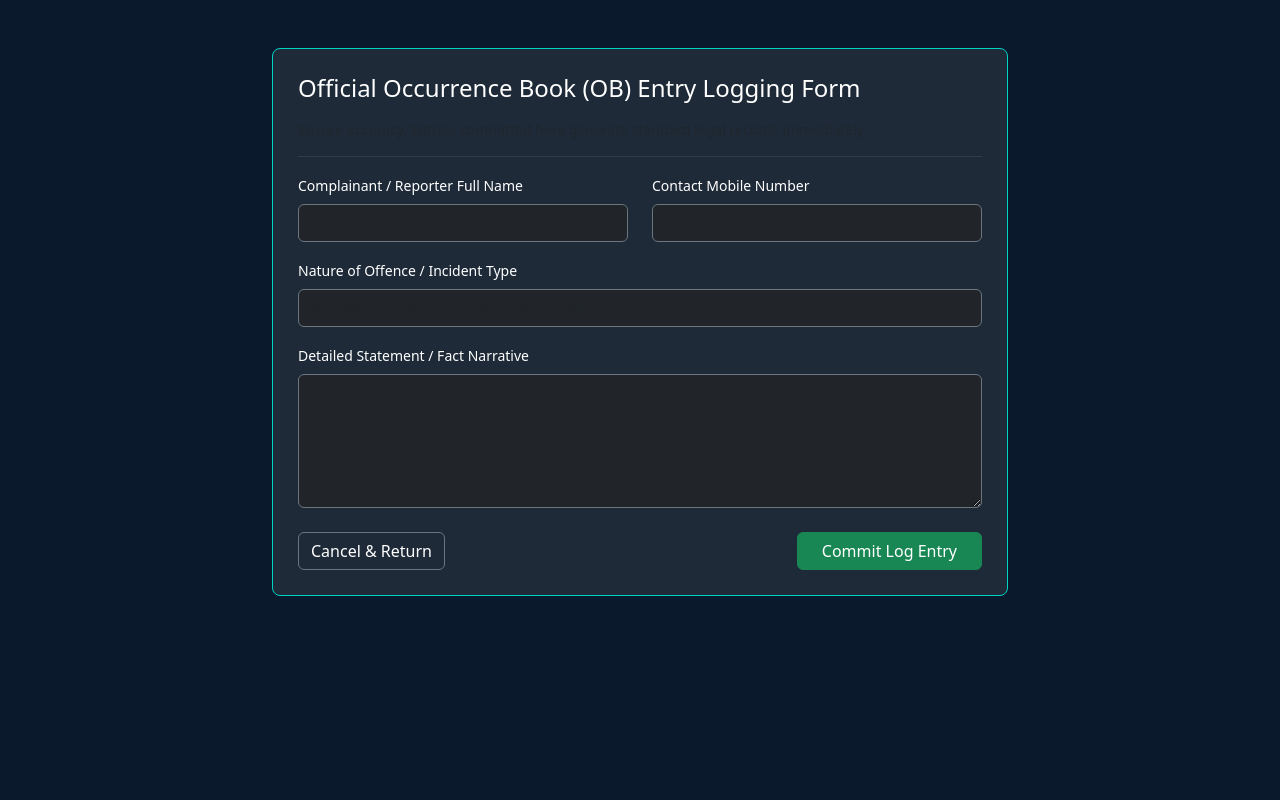
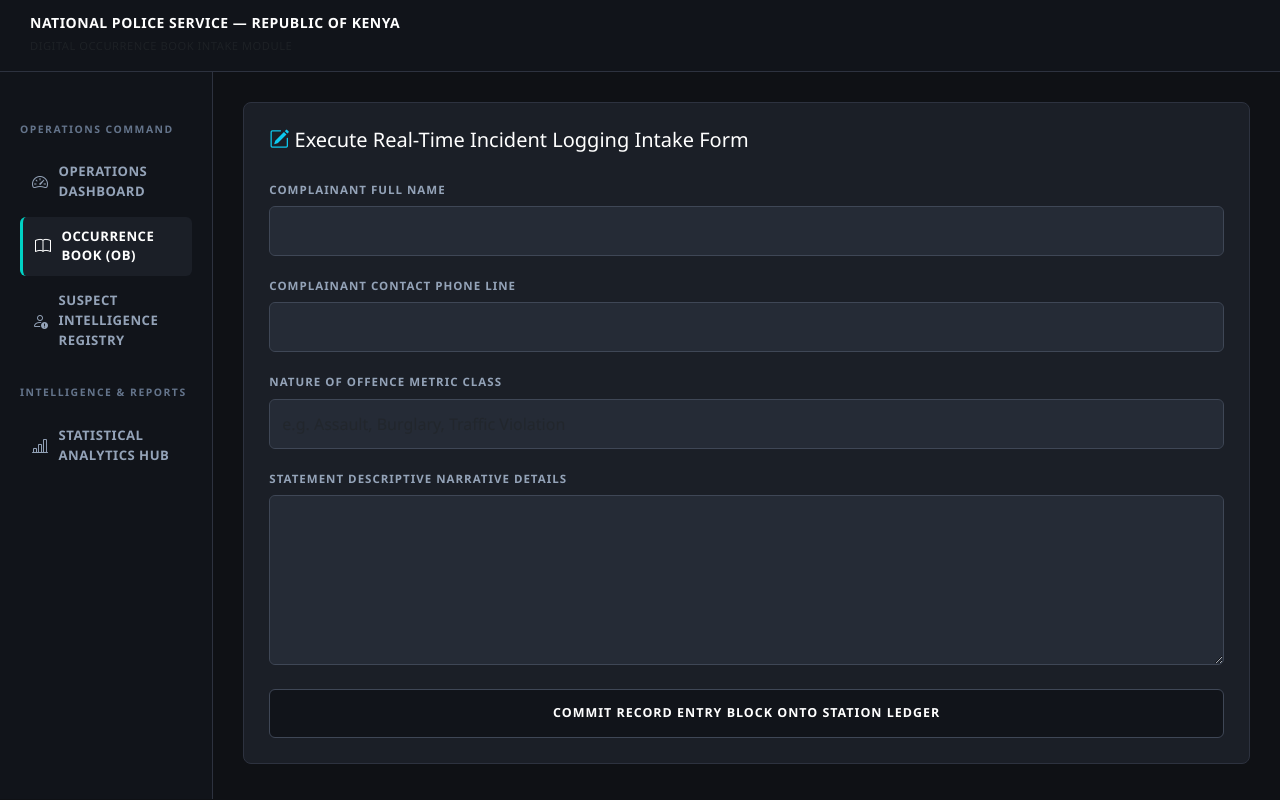
Before and after one commit to gitungoharrison-cmd/Harrison-s-project, a Flask app: page /ob/register in a window 1280 px wide. Run offline with Flask 3, Linux system fonts and the light colour scheme; the visitor is signed in with stand-in values (Sample User, id 1).

Commit message:
register_ob.html

```diff
--- a/templates/register_ob.html
+++ b/templates/register_ob.html
@@ -2,45 +2,69 @@
 <html lang="en">
 <head>
     <meta charset="UTF-8">
-    <title>NPS - Log New Occurrence</title>
+    <meta name="viewport" content="width=device-width, initial-scale=1.0">
+    <title>NPS - Log New Incident</title>
     <link href="https://cdn.jsdelivr.net/npm/bootstrap@5.3.0/dist/css/bootstrap.min.css" rel="stylesheet">
+    <link rel="stylesheet" href="https://cdn.jsdelivr.net/npm/bootstrap-icons@1.11.0/font/bootstrap-icons.css">
     <style>
-        body { background-color: #0B192C; color: #FFFFFF; }
-        .form-card { background-color: #1E2A38; border-radius: 8px; padding: 25px; border: 1px solid #00D2C4; }
+        body { background-color: #0f1115; color: #ffffff; font-family: 'Segoe UI', system-ui, sans-serif; }
+        .system-top-banner { background-color: #11141a; border-bottom: 1px solid #2d323f; padding: 15px 30px; }
+        .sidebar-panel { background-color: #11141a; border-right: 1px solid #2d323f; min-height: calc(100vh - 73px); padding: 25px 20px; }
+        .sidebar-section-title { font-size: 0.65rem; text-transform: uppercase; letter-spacing: 1.5px; color: #64748b; font-weight: 700; margin-bottom: 15px; margin-top: 25px; }
+        .sidebar-link { display: flex; align-items: center; color: #94a3b8; text-decoration: none; padding: 10px 12px; border-radius: 6px; font-size: 0.82rem; font-weight: 600; text-transform: uppercase; letter-spacing: 0.5px; margin-bottom: 5px; }
+        .sidebar-link i { margin-right: 10px; font-size: 1rem; }
+        .sidebar-link:hover, .sidebar-link.active { background-color: #1b1f27; color: #ffffff; border-left: 3px solid #00d2c4; }
+        .workspace-canvas { padding: 30px; }
+        .module-card { background-color: #1b1f27; border: 1px solid #2d323f; border-radius: 8px; padding: 25px; }
+        .form-label-custom { font-size: 0.72rem; text-transform: uppercase; letter-spacing: 1px; color: #94a3b8; font-weight: 600; }
+        .input-custom { background-color: #252b36 !important; border: 1px solid #3f4756 !important; color: #ffffff !important; border-radius: 6px; padding: 12px; }
+        .btn-action-commit { background-color: #11141a; border: 1px solid #3f4756; color: #ffffff; text-transform: uppercase; letter-spacing: 1px; font-size: 0.78rem; font-weight: bold; padding: 14px; border-radius: 6px; transition: all 0.2s; }
+        .btn-action-commit:hover { background-color: #00d2c4; color: #0b192c; border-color: #00d2c4; }
     </style>
 </head>
 <body>
-    <div class="container mt-5">
-        <div class="row justify-content-center">
-            <div class="col-md-8">
-                <div class="form-card">
-                    <h4 class="mb-3">Official Occurrence Book (OB) Entry Logging Form</h4>
-                    <p class="text-muted small">Ensure accuracy. Entries committed here generate standard legal records immediately.</p>
-                    <hr class="border-secondary">
-                    <form action="/ob/register" method="POST">
-                        <div class="row mb-3">
-                            <div class="col-md-6">
-                                <label class="form-label small">Complainant / Reporter Full Name</label>
-                                <input type="text" name="complainant_name" class="form-control bg-dark text-white border-secondary" required>
+    <div class="system-top-banner d-flex justify-content-between align-items-center">
+        <div>
+            <h5 class="mb-0 fw-bold text-white small" style="letter-spacing: 0.5px;">NATIONAL POLICE SERVICE — REPUBLIC OF KENYA</h5>
+            <span class="text-muted" style="font-size: 0.7rem; letter-spacing: 0.5px;">DIGITAL OCCURRENCE BOOK INTAKE MODULE</span>
+        </div>
+    </div>
+    <div class="container-fluid mx-0 px-0">
+        <div class="row g-0">
+            <div class="col-md-2 mx-0 px-0">
+                <div class="sidebar-panel">
+                    <div class="sidebar-section-title">Operations Command</div>
+                    <a href="/dashboard" class="sidebar-link"><i class="bi bi-speedometer2"></i> Operations Dashboard</a>
+                    <a href="/ob/view" class="sidebar-link active"><i class="bi bi-book"></i> Occurrence Book (OB)</a>
+                    <a href="/cases" class="sidebar-link"><i class="bi bi-person-exclamation"></i> Suspect Intelligence Registry</a>
+                    <div class="sidebar-section-title">Intelligence & Reports</div>
+                    <a href="/reports" class="sidebar-link"><i class="bi bi-bar-chart-line"></i> Statistical Analytics Hub</a>
+                </div>
+            </div>
+            <div class="col-md-10 mx-0 px-0">
+                <div class="workspace-canvas">
+                    <div class="module-card">
+                        <h5 class="text-white mb-4"><i class="bi bi-pencil-square text-info"></i> Execute Real-Time Incident Logging Intake Form</h5>
+                        <form action="/ob/register" method="POST">
+                            <div class="mb-3">
+                                <label class="form-label form-label-custom">Complainant Full Name</label>
+                                <input type="text" name="complainant_name" class="form-control input-custom" required>
                             </div>
-                            <div class="col-md-6">
-                                <label class="form-label small">Contact Mobile Number</label>
-                                <input type="text" name="complainant_phone" class="form-control bg-dark text-white border-secondary" required>
+                            <div class="mb-3">
+                                <label class="form-label form-label-custom">Complainant Contact Phone Line</label>
+                                <input type="text" name="complainant_phone" class="form-control input-custom" required>
                             </div>
-                        </div>
-                        <div class="mb-3">
-                            <label class="form-label small">Nature of Offence / Incident Type</label>
-                            <input type="text" name="nature_of_offence" class="form-control bg-dark text-white border-secondary" placeholder="e.g. Assault, Burglary, Missing Person" required>
-                        </div>
-                        <div class="mb-4">
-                            <label class="form-label small">Detailed Statement / Fact Narrative</label>
-                            <textarea name="details" class="form-control bg-dark text-white border-secondary" rows="5" required></textarea>
-                        </div>
-                        <div class="d-flex justify-content-between">
-                            <a href="/dashboard" class="btn btn-outline-secondary text-white">Cancel & Return</a>
-                            <button type="submit" class="btn btn-success px-4 text-white">Commit Log Entry</button>
-                        </div>
-                    </form>
+                            <div class="mb-3">
+                                <label class="form-label form-label-custom">Nature of Offence Metric Class</label>
+                                <input type="text" name="nature_of_offence" class="form-control input-custom" placeholder="e.g. Assault, Burglary, Traffic Violation" required>
+                            </div>
+                            <div class="mb-4">
+                                <label class="form-label form-label-custom">Statement Descriptive Narrative Details</label>
+                                <textarea name="details" class="form-control input-custom" rows="6" required></textarea>
+                            </div>
+                            <button type="submit" class="btn btn-action-commit w-100">Commit Record Entry Block onto Station Ledger</button>
+                        </form>
+                    </div>
                 </div>
             </div>
         </div>
```
